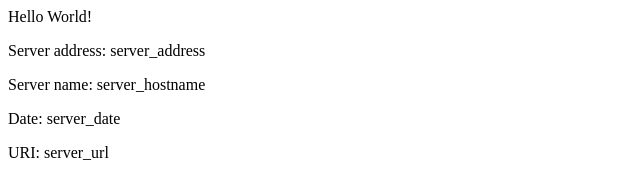
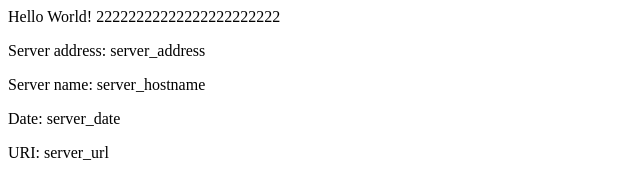
Before and after one commit to kakakakakku/eks-example-20201204, a plain HTML site: page src/index.html in a window 1280 px wide. Shown: the whole page, without its empty margins (0-640 px from the left). Drawn offline with Linux system fonts and the light colour scheme.

Commit message:
v2 Updating home page

```diff
--- a/src/index.html
+++ b/src/index.html
@@ -2,7 +2,7 @@
 <title>Hello World</title>
 </head>
 <div class="info">
-<h>Hello World!</h>
+<h>Hello World! 22222222222222222222222</h>
 <p><span>Server&nbsp;address:</span> <span>server_address</span></p>
 <p><span>Server&nbsp;name:</span> <span>server_hostname</span></p>
 <p class="smaller"><span>Date:</span> <span>server_date</span></p>
```
